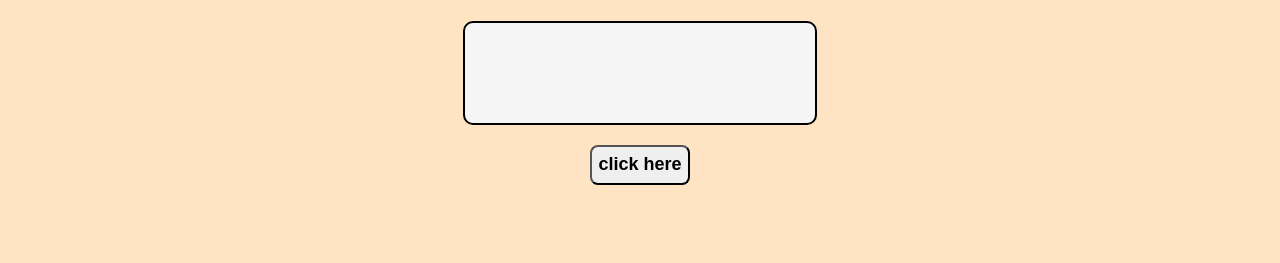
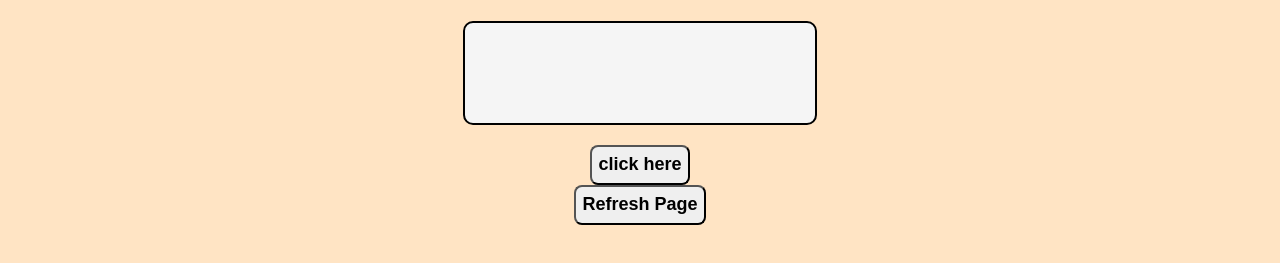
Before and after one commit to surajpandey230522-cloud/random_password_generator, a plain HTML site: page index.html in a window 1280 px wide. Shown: the part 79-342 px from the top of the page. Drawn offline with Linux system fonts and the light colour scheme.

Commit message:
Update index.html

```diff
--- a/index.html
+++ b/index.html
@@ -10,6 +10,7 @@
     <div id="main">
         <div id="screen"></div>
         <button>click here</button>
+        <button id="refresh">Refresh Page</button>
     </div>
 </body>
 <script src="script.js"></script>
```
